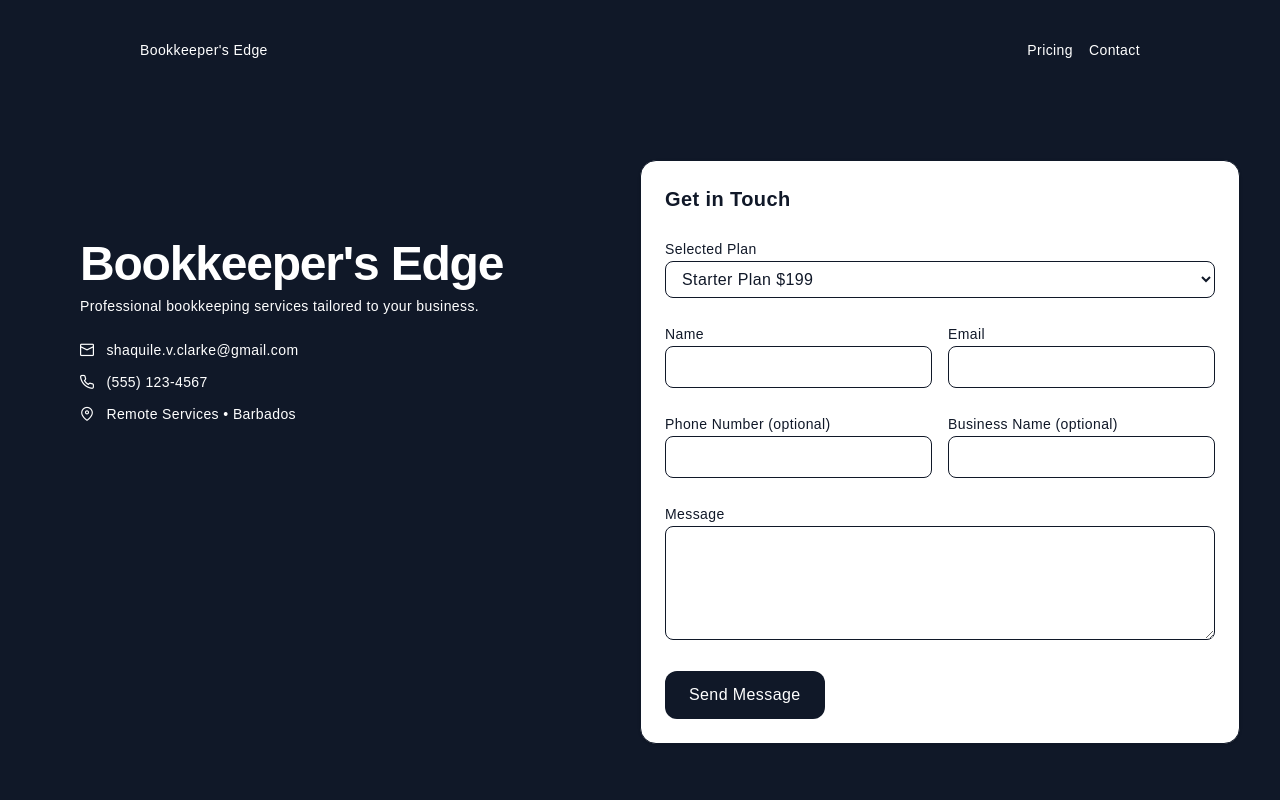
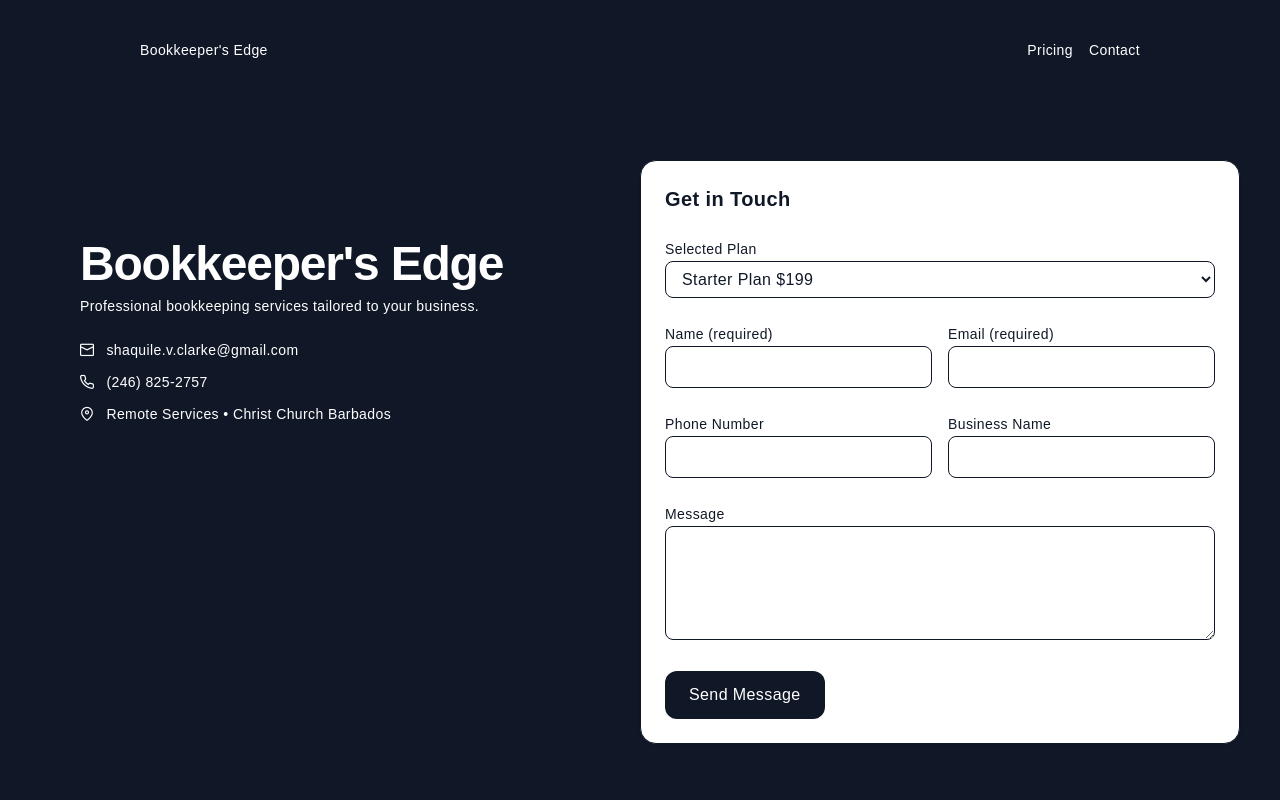
Before and after one commit to corb0140/bookkeeper-edge, a Vue app: page / in a window 1280 px wide. Both pictures are taken after a click on the button "Get Free Consultation". Shown: the top 800 px of the page. Built offline with nearby package versions, Linux system fonts and the light colour scheme; a web font is replaced by a local one.

Commit message:
update json and contact view

```diff
--- a/src/components/Footer.vue
+++ b/src/components/Footer.vue
@@ -83,7 +83,7 @@ import socials from "../data/social-media.json";
           </span>
           <span class="flex items-center gap-2 lg:gap-4">
             <i class="pi pi-phone lg:text-[14px] 2xl:text-xl" />
-            <p class="2xl:text-2xl">xxx xxx-xxxx</p>
+            <p class="2xl:text-2xl">(246) 825-2757</p>
           </span>
         </div>
       </div>
--- a/src/data/pricing-data.json
+++ b/src/data/pricing-data.json
@@ -19,8 +19,7 @@
         "label": "Basic financial reports",
         "icon": "pi pi-chart-line"
       }
-    ],
-    "cta": "Get Started"
+    ]
   },
   {
     "id": "growth",
@@ -51,8 +50,7 @@
         "label": "Detailed financial reports",
         "icon": "pi pi-chart-line"
       }
-    ],
-    "cta": "Choose Plan"
+    ]
   },
   {
     "id": "premium",
@@ -78,7 +76,6 @@
         "label": "Monthly consultation & insights",
         "icon": "pi pi-comments"
       }
-    ],
-    "cta": "Contact Us"
+    ]
   }
 ]
--- a/src/data/social-media.json
+++ b/src/data/social-media.json
@@ -1,26 +1,8 @@
 [
-  {
-    "name": "Facebook",
-    "icon": "pi pi-facebook",
-    "url": "https://www.facebook.com/#",
-    "ariaLabel": "Visit our Facebook page"
-  },
   {
     "name": "LinkedIn",
     "icon": "pi pi-linkedin",
-    "url": "https://www.linkedin.com/#",
+    "url": "https://www.linkedin.com/in/shaquile-clarke/",
     "ariaLabel": "Visit our LinkedIn profile"
-  },
-  {
-    "name": "Instagram",
-    "icon": "pi pi-instagram",
-    "url": "https://www.instagram.com/#",
-    "ariaLabel": "Visit our Instagram profile"
-  },
-  {
-    "name": "X",
-    "icon": "pi pi-twitter",
-    "url": "https://x.com/#",
-    "ariaLabel": "Visit our X profile"
   }
 ]
--- a/src/data/trust-content.json
+++ b/src/data/trust-content.json
@@ -6,7 +6,7 @@
   },
   {
     "id": 2,
-    "title": "3+ Years of Experience",
+    "title": "2+ Years of Experience",
     "description": "Over three years of hands-on bookkeeping experience supporting small businesses and self-employed professionals."
   },
   {
--- a/src/views/ContactView.vue
+++ b/src/views/ContactView.vue
@@ -78,12 +78,12 @@ function submitForm() {
 
           <p class="flex items-center gap-3 2xl:text-xl">
             <i class="pi pi-phone"></i>
-            (555) 123-4567
+            (246) 825-2757
           </p>
 
           <p class="flex items-center gap-3 2xl:text-xl">
             <i class="pi pi-map-marker"></i>
-            Remote Services • Barbados
+            Remote Services • Christ Church Barbados
           </p>
         </div>
       </div>
@@ -117,7 +117,7 @@ function submitForm() {
         <!-- NAME & EMAIL -->
         <div class="grid grid-cols-1 md:grid-cols-2 gap-4">
           <div>
-            <label class="text-sm font-medium mb-1">Name</label>
+            <label class="text-sm font-medium mb-1">Name (required)</label>
             <input
               v-model="form.name"
               type="text"
@@ -127,7 +127,7 @@ function submitForm() {
           </div>
 
           <div>
-            <label class="text-sm font-medium mb-1">Email</label>
+            <label class="text-sm font-medium mb-1">Email (required)</label>
             <input
               v-model="form.email"
               type="email"
@@ -140,9 +140,7 @@ function submitForm() {
         <!-- OPTIONAL FIELDS -->
         <div class="grid grid-cols-1 md:grid-cols-2 gap-4">
           <div>
-            <label class="text-sm font-medium mb-1">
-              Phone Number (optional)
-            </label>
+            <label class="text-sm font-medium mb-1"> Phone Number </label>
             <input
               v-model="form.phone"
               type="tel"
@@ -151,9 +149,7 @@ function submitForm() {
           </div>
 
           <div>
-            <label class="text-sm font-medium mb-1">
-              Business Name (optional)
-            </label>
+            <label class="text-sm font-medium mb-1"> Business Name </label>
             <input
               v-model="form.business"
               type="text"
--- a/src/views/HomeView.vue
+++ b/src/views/HomeView.vue
@@ -240,7 +240,7 @@ function navigateTo(path) {
       </p>
       <MainButton
         :onClick="() => navigateTo('/contact')"
-        text="Contact us"
+        text="Contact Me"
         class="mt-10 lg:mt-0"
       />
     </div>
--- a/src/views/PricingView.vue
+++ b/src/views/PricingView.vue
@@ -80,7 +80,7 @@ function selectPlan(id) {
           class="mt-10 w-full py-3 2xl:py-5 rounded-xl bg-primary text-white hover:bg-light-blue transition"
           @click="selectPlan(data.id)"
         >
-          {{ data.cta }}
+          Get Started
         </button>
       </div>
     </div>
```
